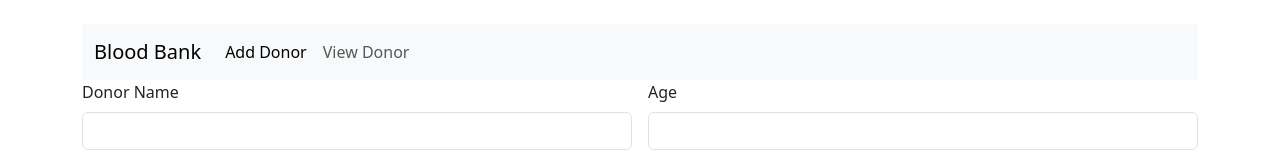
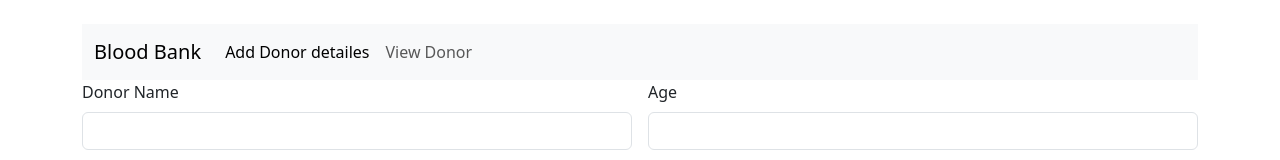
Before and after one commit to aryapradeep1/Blood-bank, a React (Vite) app: page / in a window 1280 px wide. Shown: the top 160 px of the page. Built offline with nearby package versions, Linux system fonts and the light colour scheme.

Commit message:
nav bar changed

```diff
--- a/src/components/NaviBar.jsx
+++ b/src/components/NaviBar.jsx
@@ -12,7 +12,7 @@ const NaviBar = () => {
     </button>
     <div class="collapse navbar-collapse" id="navbarNavAltMarkup">
       <div class="navbar-nav">
-        <a class="nav-link active" aria-current="page" href="/">Add Donor</a>
+        <a class="nav-link active" aria-current="page" href="/">Add Donor detailes</a>
         <a class="nav-link" href="/view">View Donor</a>
       </div>
     </div>
```
